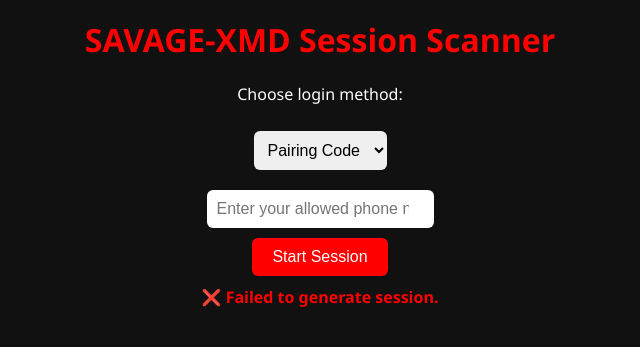
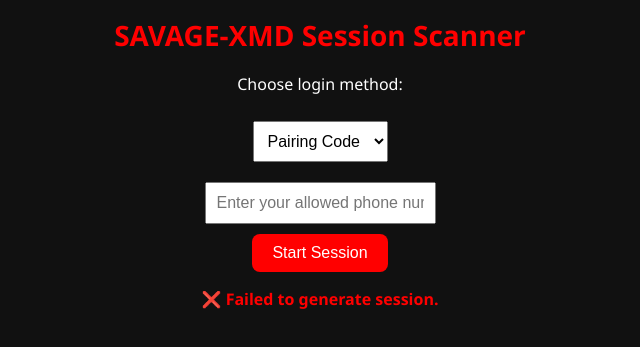
Before and after one commit to SAVAGE-TECH2123/SESSION-SCANNER, a website: page public/index.html in a window 1280 px wide. Both pictures are taken after a click on the button "Start Session". Shown: the part 53-400 px from the top of the page, without its empty margins (320-960 px from the left). Drawn offline with Linux system fonts and the light colour scheme; no server answers.

Commit message:
Update index.html

```diff
--- a/public/index.html
+++ b/public/index.html
@@ -12,51 +12,40 @@
       text-align: center;
       padding: 20px;
     }
-
     h1 {
       color: red;
+      font-size: 28px;
     }
-
     select, input {
       padding: 10px;
       font-size: 16px;
       margin: 10px;
-      border-radius: 6px;
-      border: none;
     }
-
     button {
       background-color: red;
       color: white;
       padding: 10px 20px;
       font-size: 16px;
       border: none;
-      border-radius: 6px;
       cursor: pointer;
+      border-radius: 8px;
     }
-
-    .error, .success {
-      margin-top: 10px;
+    .error {
+      color: red;
       font-weight: bold;
     }
-
-    .error {
-      color: red;
-    }
-
     .success {
       color: green;
+      font-weight: bold;
     }
-
     #qrDisplay img {
-      margin-top: 15px;
-      border: 2px solid #fff;
-      border-radius: 10px;
+      width: 250px;
+      margin-top: 20px;
     }
   </style>
 </head>
 <body>
-  <img src="logo.png" alt="SAVAGE-XMD Logo" style="width:150px; border-radius:12px;" />
+  <img src="logo.png" alt="SAVAGE-XMD Logo" style="width: 150px; border-radius: 12px;" />
   <h1>SAVAGE-XMD Session Scanner</h1>
 
   <p>Choose login method:</p>
@@ -66,13 +55,13 @@
   </select>
 
   <div id="pairingInput">
-    <input type="number" id="number" placeholder="Enter your allowed phone number" />
+    <input type="text" id="number" placeholder="Enter your allowed phone number" />
   </div>
 
   <button onclick="startSession()">Start Session</button>
 
+  <p class="success" id="output"></p>
   <p class="error" id="error"></p>
-  <p class="success" id="output"></p>
   <div id="qrDisplay"></div>
 
   <script>
@@ -85,7 +74,7 @@
 
     async function startSession() {
       const method = document.getElementById('method').value;
-      const number = document.getElementById('number').value;
+      const number = document.getElementById('number')?.value || '';
       const output = document.getElementById('output');
       const error = document.getElementById('error');
       const qrDisplay = document.getElementById('qrDisplay');
@@ -110,7 +99,6 @@
           } else if (method === 'qr') {
             const qr = document.createElement('img');
             qr.src = data.qr;
-            qr.style.width = '250px';
             qrDisplay.appendChild(qr);
           }
         } else {
@@ -120,6 +108,11 @@
         error.textContent = '❌ Failed to generate session.';
       }
     }
+
+    // Initial setup
+    if (methodSelect.value === 'qr') {
+      pairingInput.style.display = 'none';
+    }
   </script>
 </body>
 </html>
```
